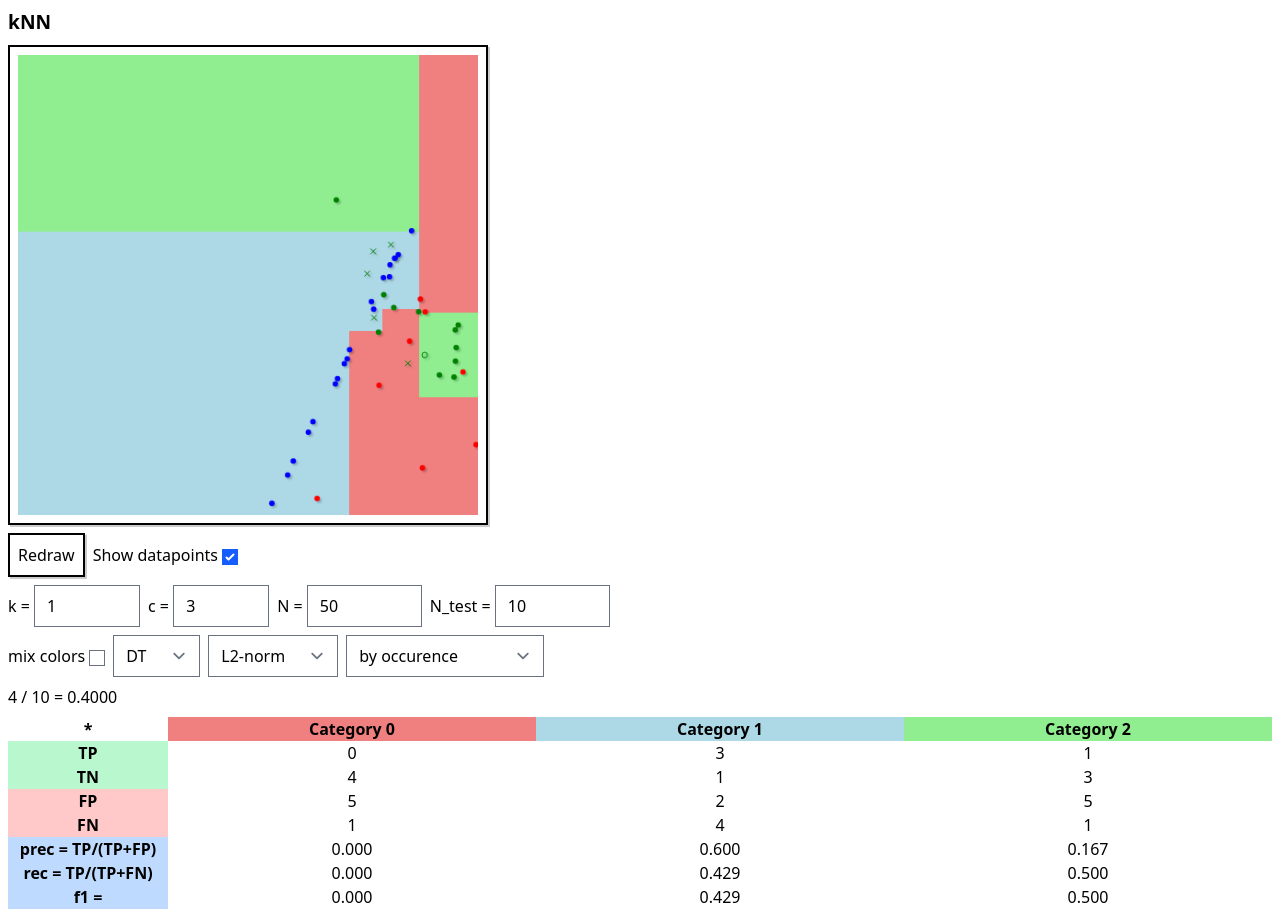
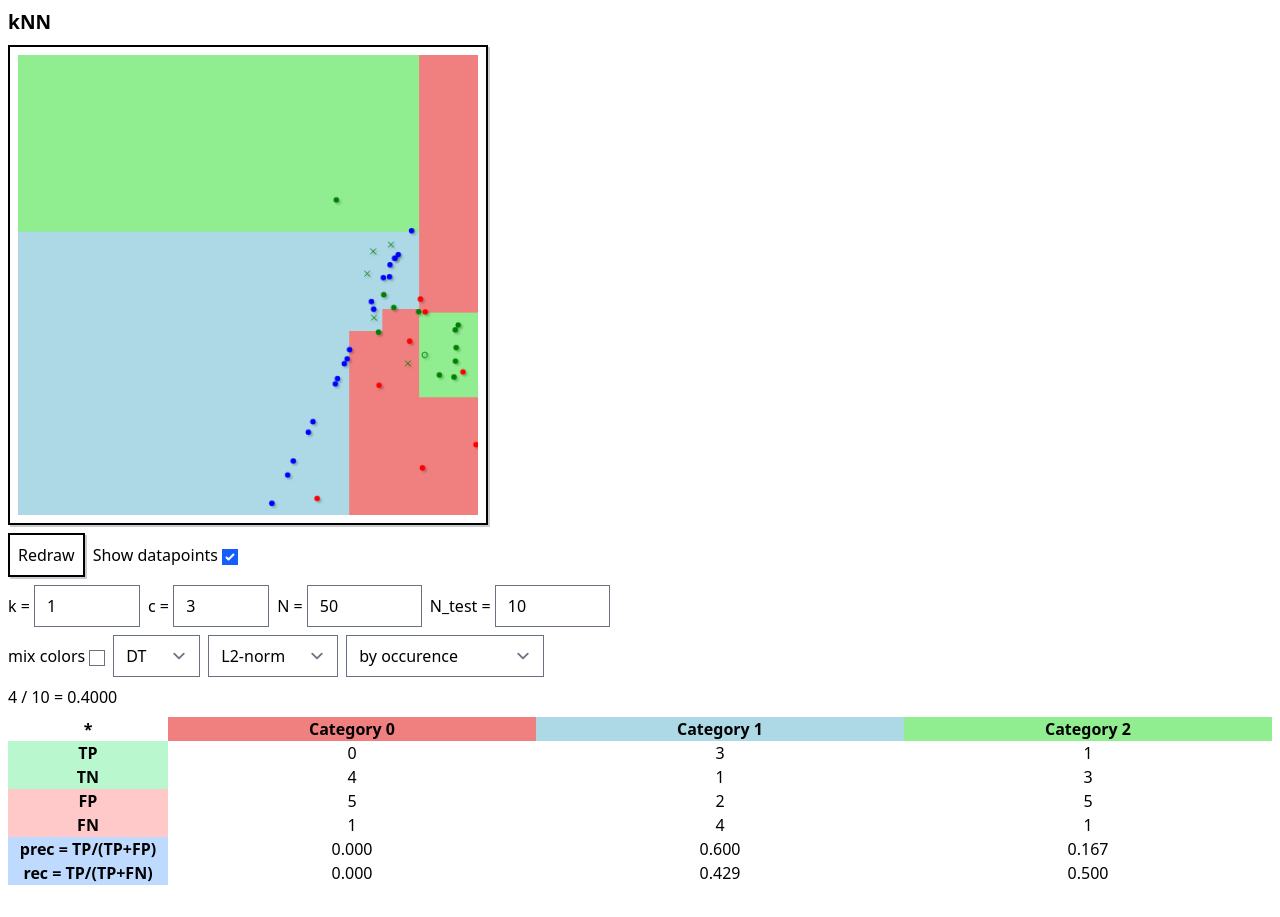
Before and after one commit to schmisev/ml-demos, a SvelteKit app: page /kNN in a window 1280 px wide. After the commit the page ends 893 px from the top, so only its background shows below. Built offline with nearby package versions, Linux system fonts and the light colour scheme.

Commit message:
removed statistic

```diff
--- a/src/routes/kNN/+page.svelte
+++ b/src/routes/kNN/+page.svelte
@@ -323,12 +323,6 @@
 						<td class="text-center">{(corr / (corr + FN[i])).toFixed(3)}</td>
 					{/each}
 				</tr>
-				<tr>
-					<th class="w-40 bg-blue-200">f1 = </th>
-					{#each TP.entries() as [i, corr]}
-						<td class="text-center">{(corr / (corr + FN[i])).toFixed(3)}</td>
-					{/each}
-				</tr>
 			</tbody>
 		</table>
 	</div>
```
